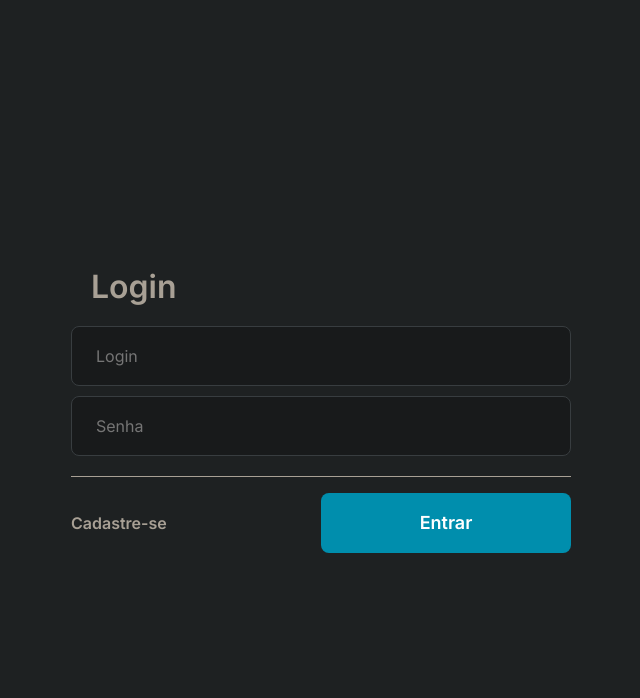
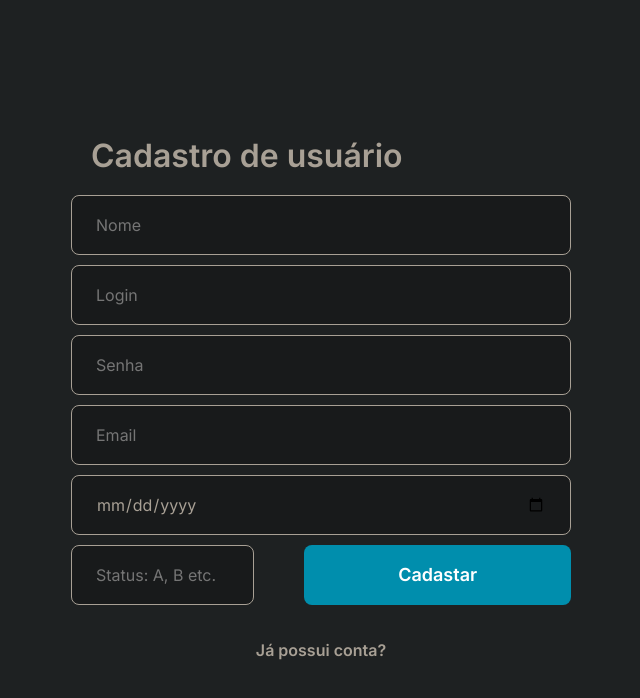
Before and after one commit to CaioAReis/Controle-de-Permissao-de-Usuario, a React (Create React App) app in the folder frontend/: page /cadastrar in a window 1280 px wide. Shown: the top 698 px of the page, without its empty margins (319-959 px from the left). Built offline with nearby package versions, Linux system fonts and the light colour scheme; the HTML template or start-up script is replaced by a standard one.

Commit message:
Tela de Cadastro

```diff
--- a/frontend/package.json
+++ b/frontend/package.json
@@ -12,6 +12,7 @@
     "@types/react-dom": "^17.0.0",
     "react": "^17.0.1",
     "react-dom": "^17.0.1",
+    "react-router-dom": "^5.2.0",
     "react-scripts": "4.0.3",
     "typescript": "^4.1.2",
     "web-vitals": "^1.0.1"
@@ -39,5 +40,8 @@
       "last 1 firefox version",
       "last 1 safari version"
     ]
+  },
+  "devDependencies": {
+    "@types/react-router-dom": "^5.1.7"
   }
 }
--- a/frontend/src/App.tsx
+++ b/frontend/src/App.tsx
@@ -1,11 +1,11 @@
-import {Login} from './pages/Login/index';
+import {Routes} from './routes';
 
 import './global.css';
 
 function App() {
   return (
-    <div>
-      <Login />
+    <div className='container'>
+      <Routes />
     </div>
   );
 }
--- a/frontend/src/global.css
+++ b/frontend/src/global.css
@@ -35,12 +35,23 @@ a {
     text-decoration: none;
 }
 
+.container {
+    width: 100%;
+    max-width: 1120px;
+    height: 100vh;
+    margin: 0 auto;
+
+    display: flex;
+    align-items: center;
+    justify-content: center;
+}
+
 form input {
     width: 100%;
     background-color: #181A1B;
     height: 60px;
     color: #A8A095;
-    border: 1px solid #383D40;
+    border: 1px solid #A8A095;
     border-radius: 8px;
     padding: 0 24px;
     margin-bottom: 10px;
@@ -54,7 +65,7 @@ form input {
     border-radius: 8px;
     color: #fff;
     font-weight: bold;
-    margin-top: 16px;
+    /* margin-top: 16px; */
     display: inline-block;
     text-align: center;
     text-decoration: none;
--- a/frontend/src/pages/Login/index.tsx
+++ b/frontend/src/pages/Login/index.tsx
@@ -1,11 +1,11 @@
+import { Link } from 'react-router-dom';
+
 import './style.css';
 
 export function Login() {
     return(
-        <section>
-           <div>
-                <form action="" method="post">
-
+        <section className='form-container'>
+            <form className='login' action="" method="post">
                 <h1>Login</h1>
 
                 <input name='Login' placeholder='Login'/>
@@ -13,12 +13,13 @@ export function Login() {
 
                 <div>
                     <strong>
-                            <a href='#'>Cadastre-se</a>
+                        <Link to='/cadastrar'>Cadastre-se</Link>
                     </strong>
-                        <div><button className='button' type="submit">Entrar</button></div>
+                    <div>
+                        <button className='button' type="submit">Entrar</button>
+                    </div>
                 </div>
             </form>
-           </div>
         </section>
     );
 }
--- a/frontend/src/pages/Login/style.css
+++ b/frontend/src/pages/Login/style.css
@@ -1,32 +1,19 @@
-
-section {
-    width: 100%;
-    max-width: 1120px;
-    height: 100vh;
-    margin: 0 auto;
-
-    display: flex;
-    align-items: center;
-    justify-content: center;
-
-    /* border: 1px solid red; */
-}
-
-h1 {
+.form-container h1 {
     padding: 20px;
     font-size: 2rem;
 }
 
-section > div {
+.form-container {
     width: 500px;
 }
 
-form > div {
+.login > div {
     margin-top: 10px;
+    padding-top: 16px;
     border-top: 1px solid;
 }
 
-form > div div, a {
+.login > div div, a {
     display: inline-block;
     width: 50%;
 }
--- /dev/null
+++ b/frontend/src/pages/cadastrar/index.tsx
@@ -0,0 +1,28 @@
+import { Link } from "react-router-dom";
+
+import './style.css';
+
+export function Cadastrar() {
+    return(
+        <section className='form-container'>
+            <form className='cadastro' action="" method="post">
+                <h1>Cadastro de usuário</h1>
+
+                <input name='nome' placeholder='Nome'/>
+                <input name='Login' placeholder='Login'/>
+                <input type='password' name='senha' placeholder='Senha'/>
+                <input type='email' name='email' placeholder='Email'/>
+                <input type='date' name='data_nascimento'/>
+
+                <div className='last-input'>
+                    <input name='status' size={1} placeholder='Status: A, B etc.'/>
+                    <button className='button' type="submit">Cadastar</button>
+                </div>
+
+                <div className='link-login'>
+                    <strong><Link to='/'>Já possui conta?</Link></strong>
+                </div>
+            </form>
+        </section>
+    );
+}
--- /dev/null
+++ b/frontend/src/pages/cadastrar/style.css
@@ -0,0 +1,15 @@
+form.cadastro > div.last-input {
+    display: flex;
+}
+
+form.cadastro > div.last-input input {
+    width: 60%;
+    margin-right: 10%;
+}
+
+form.cadastro div.link-login {
+    width: 300px;
+    margin: 20px auto;
+    text-align: center;
+    line-height: 30px;
+}
--- /dev/null
+++ b/frontend/src/routes.tsx
@@ -0,0 +1,15 @@
+import { BrowserRouter, Route, Switch } from 'react-router-dom';
+
+import { Login } from './pages/Login';
+import { Cadastrar } from './pages/cadastrar';
+
+export function Routes() {
+    return(
+        <BrowserRouter>
+            <Switch>
+                <Route path='/' exact component={Login} />
+                <Route path='/cadastrar' component={Cadastrar} />
+            </Switch>
+        </BrowserRouter>
+    );
+}
```
Also changed, not shown: 1 other file (tests, documents, lock files or other folders). Lines whose indentation alone changed are shown as unchanged.
